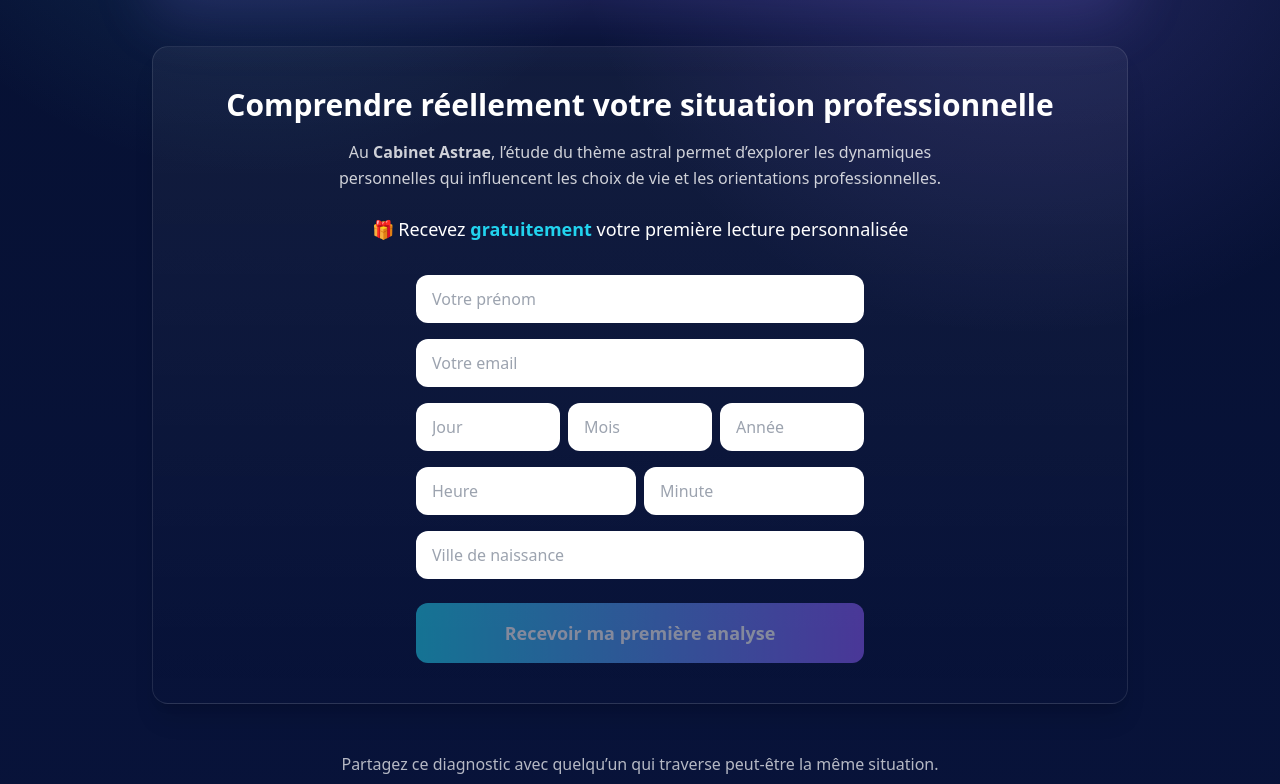
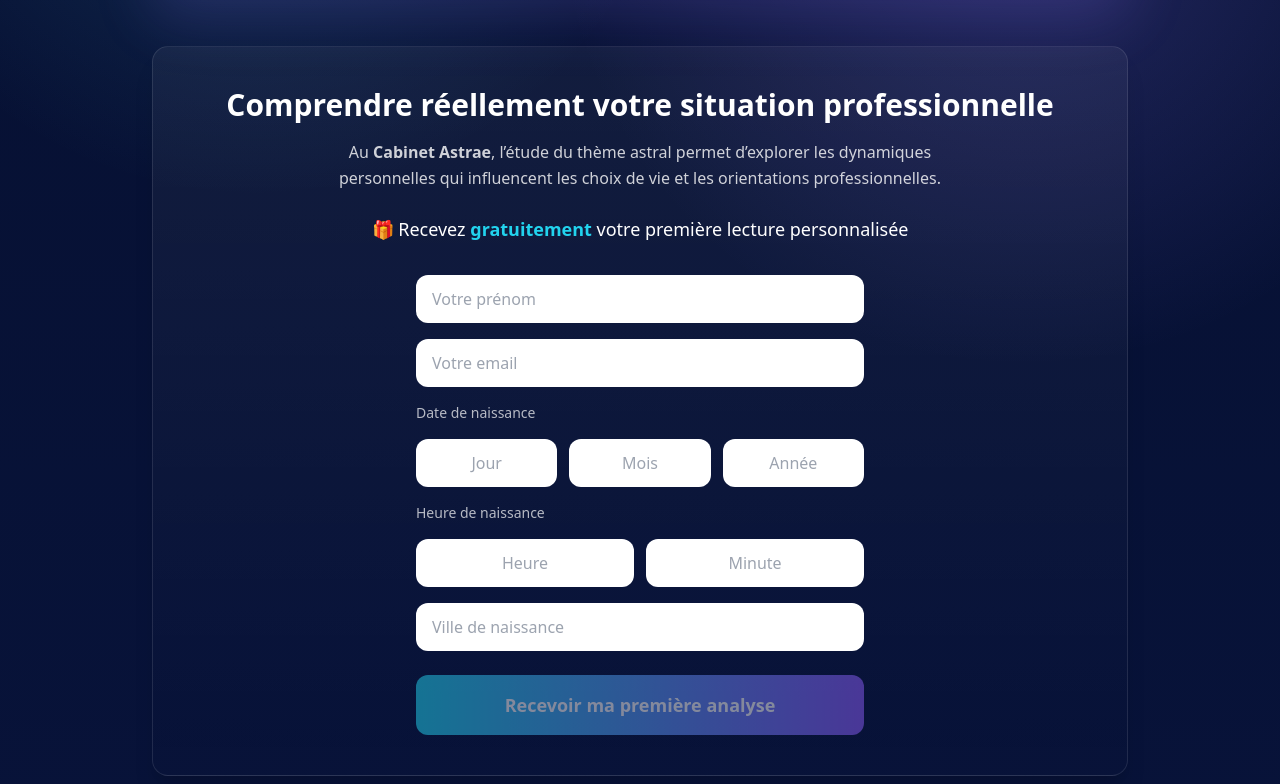
Before and after one commit to arnaudcrestey/procoach, a Next.js app in the folder arnaudcrestey-site-main/: page /resultat in a window 1280 px wide. Shown: the part 446-1230 px from the top of the page. Built offline with nearby package versions, Linux system fonts and the light colour scheme.

Commit message:
Update page.tsx

```diff
--- a/arnaudcrestey-site-main/app/resultat/page.tsx
+++ b/arnaudcrestey-site-main/app/resultat/page.tsx
@@ -142,7 +142,7 @@ alert("Une erreur est survenue.");
 }catch(error){
 
 console.error("Erreur envoi :",error);
-alert("Erreur de connexion au serveur.");
+alert("Erreur serveur.");
 
 }
 
@@ -277,53 +277,66 @@ required
 className="w-full rounded-xl bg-white px-4 py-3 text-black outline-none"
 />
 
-<div className="grid grid-cols-3 gap-2">
+<p className="text-sm text-white/70 text-left">
+Date de naissance
+</p>
+
+<div className="grid grid-cols-3 gap-3">
 
 <input
 type="text"
+inputMode="numeric"
 placeholder="Jour"
 value={birthDay}
 onChange={(e)=>setBirthDay(e.target.value)}
 required
-className="rounded-xl bg-white px-4 py-3 text-black outline-none"
+className="rounded-xl bg-white px-4 py-3 text-black text-center outline-none"
 />
 
 <input
 type="text"
+inputMode="numeric"
 placeholder="Mois"
 value={birthMonth}
 onChange={(e)=>setBirthMonth(e.target.value)}
 required
-className="rounded-xl bg-white px-4 py-3 text-black outline-none"
+className="rounded-xl bg-white px-4 py-3 text-black text-center outline-none"
 />
 
 <input
 type="text"
+inputMode="numeric"
 placeholder="Année"
 value={birthYear}
 onChange={(e)=>setBirthYear(e.target.value)}
 required
-className="rounded-xl bg-white px-4 py-3 text-black outline-none"
+className="rounded-xl bg-white px-4 py-3 text-black text-center outline-none"
 />
 
 </div>
 
-<div className="grid grid-cols-2 gap-2">
+<p className="text-sm text-white/70 text-left">
+Heure de naissance
+</p>
+
+<div className="grid grid-cols-2 gap-3">
 
 <input
 type="text"
+inputMode="numeric"
 placeholder="Heure"
 value={birthHour}
 onChange={(e)=>setBirthHour(e.target.value)}
-className="rounded-xl bg-white px-4 py-3 text-black outline-none"
+className="rounded-xl bg-white px-4 py-3 text-black text-center outline-none"
 />
 
 <input
 type="text"
+inputMode="numeric"
 placeholder="Minute"
 value={birthMinute}
 onChange={(e)=>setBirthMinute(e.target.value)}
-className="rounded-xl bg-white px-4 py-3 text-black outline-none"
+className="rounded-xl bg-white px-4 py-3 text-black text-center outline-none"
 />
 
 </div>
```
